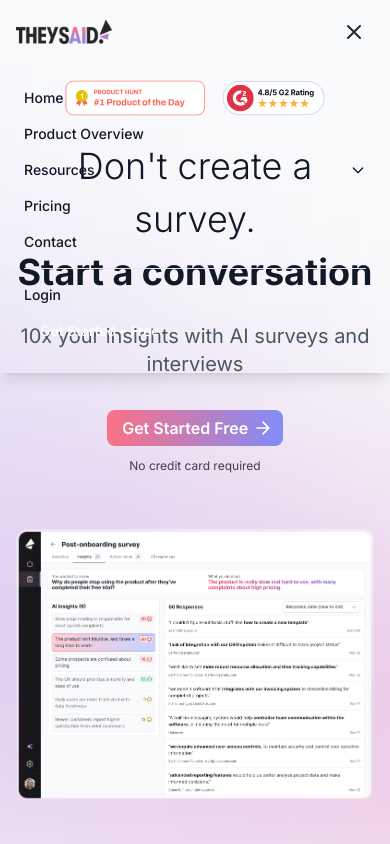
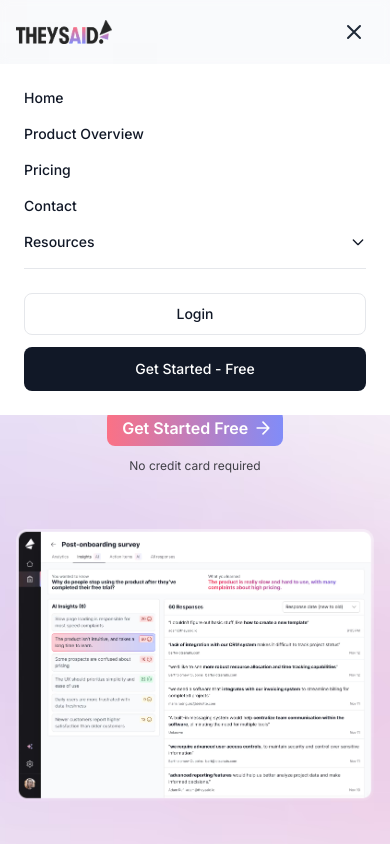
Before and after one commit to rocker1166/hero_suman, a Next.js app: page / in a window 390 px wide. Both pictures are taken after a click on the button 354 px from the left and 32 px from the top of the page. Shown: the top 844 px of the page. Built offline with nearby package versions, Linux system fonts and the light colour scheme.

Commit message:
Refactor Header component for improved mobile navigation and resource dropdown functionality

```diff
--- a/components/layout/Header.tsx
+++ b/components/layout/Header.tsx
@@ -8,56 +8,85 @@
   className?: string;
 }
 
+const NAV_LINKS = [
+  { href: '/', label: 'Home' },
+  { href: '/product-overview', label: 'Product Overview' },
+  { href: '/pricing', label: 'Pricing' },
+  { href: '/contact', label: 'Contact' },
+];
+
+const RESOURCE_LINKS = [
+  { href: '/blog', label: 'Blog' },
+  { href: '/case-studies', label: 'Case Studies' },
+  { href: '/guides', label: 'Guides' },
+  { href: '/api-docs', label: 'API Documentation' },
+];
+
 export default function Header({ className = '' }: HeaderProps) {
   const [isMenuOpen, setIsMenuOpen] = useState(false);
   const [isResourcesOpen, setIsResourcesOpen] = useState(false);
   const [isMobileResourcesOpen, setIsMobileResourcesOpen] = useState(false);
   const resourcesRef = useRef<HTMLDivElement>(null);
+  const mobileMenuRef = useRef<HTMLDivElement>(null);
 
-  // Close Resources dropdown when clicking outside
+  // Close Resources dropdown on outside click
   useEffect(() => {
-    function handleClickOutside(event: MouseEvent) {
+    const handleClickOutside = (event: MouseEvent) => {
       if (resourcesRef.current && !resourcesRef.current.contains(event.target as Node)) {
         setIsResourcesOpen(false);
       }
-    }
+    };
 
-    document.addEventListener("mousedown", handleClickOutside);
-    return () => {
-      document.removeEventListener("mousedown", handleClickOutside);
-    };
+    document.addEventListener('mousedown', handleClickOutside);
+    return () => document.removeEventListener('mousedown', handleClickOutside);
   }, []);
 
-  // Close mobile menu when resizing to desktop
+  // Close mobile menu on outside click
   useEffect(() => {
-    function handleResize() {
-      if (window.innerWidth >= 768) { // md breakpoint in Tailwind
+    const handleClickOutside = (event: MouseEvent) => {
+      // Check if the click was on the hamburger button (to prevent immediate close)
+      const target = event.target as Node;
+      const hamburgerButton = document.querySelector('button[aria-label="Toggle mobile menu"]');
+      const isHamburgerClick = hamburgerButton?.contains(target);
+
+      if (mobileMenuRef.current &&
+          !mobileMenuRef.current.contains(target) &&
+          !isHamburgerClick &&
+          isMenuOpen) {
         setIsMenuOpen(false);
       }
-    }
+    };
 
-    window.addEventListener("resize", handleResize);
-    return () => {
-      window.removeEventListener("resize", handleResize);
+    document.addEventListener('mousedown', handleClickOutside);
+    return () => document.removeEventListener('mousedown', handleClickOutside);
+  }, [isMenuOpen]);
+
+  // Close mobile menu on desktop resize
+  useEffect(() => {
+    const handleResize = () => {
+      if (window.innerWidth >= 768) setIsMenuOpen(false);
     };
+
+    window.addEventListener('resize', handleResize);
+    return () => window.removeEventListener('resize', handleResize);
   }, []);
 
   return (
-    <header className={`w-full max-w-7xl mx-auto h-16 fixed top-0 left-0 right-0 z-50  backdrop-blur-sm  px-4 sm:px-6 lg:px-8 ${className}`}>
+    <header className={`w-full max-w-7xl mx-auto h-16 fixed top-0 left-0 right-0 z-50 backdrop-blur-sm px-4 sm:px-6 lg:px-8 ${className}`}>
       {/* Logo */}
       <Image
-        className="w-24 sm:w-32 h-6 sm:h-8 absolute left-4 sm:left-[67.55px] top-1/2 transform -translate-y-1/2"
+        className="w-24 sm:w-32 h-6 sm:h-8 absolute left-4 sm:left-[67.55px] top-1/2 -translate-y-1/2"
         src="/logo.png"
         alt="TheySaid Logo"
         width={130}
         height={30}
       />
 
-      {/* Hamburger Menu Button for Small Screens */}
+      {/* Hamburger Menu */}
       <button
-        className="md:hidden absolute right-4 top-1/2 transform -translate-y-1/2 p-2 z-50 rounded-md"
+        className="md:hidden absolute right-4 top-1/2 -translate-y-1/2 p-2 z-50 rounded-md"
         aria-label="Toggle mobile menu"
-        onClick={() => setIsMenuOpen(!isMenuOpen)}
+        onClick={() => setIsMenuOpen((prev) => !prev)}
       >
         <svg className="w-6 h-6 text-gray-800" fill="none" stroke="currentColor" viewBox="0 0 24 24">
           {isMenuOpen ? (
@@ -68,94 +97,89 @@
         </svg>
       </button>
 
-      {/* Navigation Menu - Hidden on mobile, visible on md+ */}
-      <nav className="hidden md:flex absolute left-1/2 top-1/2 transform -translate-x-1/2 -translate-y-1/2 items-center gap-4 lg:gap-8">
-        {/* Home */}
-        <Link href="/" className="text-sm font-medium text-gray-900 hover:text-gray-600 transition-colors whitespace-nowrap">
-          Home
+      {/* Desktop Navigation */}
+      <nav className="hidden md:flex absolute left-1/2 top-1/2 -translate-x-1/2 -translate-y-1/2 items-center gap-4 lg:gap-8">
+        {NAV_LINKS.slice(0, 2).map(({ href, label }) => (
+          <Link
+            key={href}
+            href={href}
+            className="text-sm font-medium text-gray-900 hover:text-gray-600 transition-colors whitespace-nowrap"
+          >
+            {label}
           </Link>
+        ))}
 
-        {/* Product Overview */}
-        <Link href="/product-overview" className="text-sm font-medium text-gray-900 hover:text-gray-600 transition-colors whitespace-nowrap">
-          Product Overview
-        </Link>
-
-        {/* Resources with Dropdown */}
+        {/* Resources Dropdown */}
         <div className="relative cursor-pointer" ref={resourcesRef}>
           <div
             className="flex items-center gap-1 text-sm font-medium text-gray-900 hover:text-gray-600 transition-colors whitespace-nowrap"
-            onClick={() => setIsResourcesOpen(!isResourcesOpen)}
+            onClick={() => setIsResourcesOpen((prev) => !prev)}
           >
             <span>Resources</span>
-            <svg
-              className={`w-4 h-4 transition-transform duration-200 ${isResourcesOpen ? 'rotate-180' : ''}`}
-              fill="none"
-              stroke="currentColor"
-              viewBox="0 0 24 24"
-            >
+            <svg className={`w-4 h-4 transition-transform ${isResourcesOpen ? 'rotate-180' : ''}`} fill="none" stroke="currentColor" viewBox="0 0 24 24">
               <path strokeLinecap="round" strokeLinejoin="round" strokeWidth={2} d="M19 9l-7 7-7-7" />
             </svg>
           </div>
 
-          {/* Resources Dropdown Menu */}
           {isResourcesOpen && (
             <div className="absolute top-full left-0 mt-1 backdrop-blur-md shadow-lg rounded-md py-2 w-48 z-50">
-              <Link href="/blog" className="block px-4 py-2 text-sm text-gray-800 hover:bg-gray-100">
-                Blog
+              {RESOURCE_LINKS.map(({ href, label }) => (
+                <Link key={href} href={href} className="block px-4 py-2 text-sm text-gray-800 hover:bg-gray-100">
+                  {label}
                 </Link>
-              <Link href="/case-studies" className="block px-4 py-2 text-sm text-gray-800 hover:bg-gray-100">
-                Case Studies
-              </Link>
-              <Link href="/guides" className="block px-4 py-2 text-sm text-gray-800 hover:bg-gray-100">
-                Guides
-              </Link>
-              <Link href="/api-docs" className="block px-4 py-2 text-sm text-gray-800 hover:bg-gray-100">
-                API Documentation
-              </Link>
+              ))}
             </div>
           )}
         </div>
 
-        {/* Pricing */}
-        <Link href="/pricing" className="text-sm font-medium text-gray-900 hover:text-gray-600 transition-colors whitespace-nowrap">
-          Pricing
+        {NAV_LINKS.slice(2).map(({ href, label }) => (
+          <Link
+            key={href}
+            href={href}
+            className="text-sm font-medium text-gray-900 hover:text-gray-600 transition-colors whitespace-nowrap"
+          >
+            {label}
           </Link>
-
-        {/* Contact */}
-        <Link href="/contact" className="text-sm font-medium text-gray-900 hover:text-gray-600 transition-colors whitespace-nowrap">
-          Contact
-        </Link>
+        ))}
       </nav>
 
-      {/* Auth Buttons - Responsive */}
-      <div className="hidden md:flex absolute right-4 lg:right-6 top-1/2 transform -translate-y-1/2 items-center gap-2 lg:gap-3">
-        {/* Login Button */}
-        <Link href="/login" className="w-16 lg:w-20 h-8 lg:h-10 relative outline-gray-200 rounded-md flex items-center justify-center text-xs lg:text-sm font-medium text-zinc-900">
+      {/* Desktop Auth Buttons */}
+      <div className="hidden md:flex absolute right-4 lg:right-6 top-1/2 -translate-y-1/2 items-center gap-2 lg:gap-3">
+        <Link
+          href="/login"
+          className="w-16 lg:w-20 h-8 lg:h-10 outline-gray-200 rounded-md flex items-center justify-center text-xs lg:text-sm font-medium text-zinc-900"
+        >
           Login
         </Link>
-
-        {/* Get Started Button */}
-        <Link href="/get-started" className="w-28 lg:w-40 h-8 lg:h-10 relative rounded-md outline outline-1 outline-offset-[-1px] outline-gray-200 flex items-center justify-center text-xs lg:text-sm font-medium text-zinc-900">
+        <Link
+          href="/get-started"
+          className="w-28 lg:w-40 h-8 lg:h-10 rounded-md outline outline-1 outline-offset-[-1px] outline-gray-200 flex items-center justify-center text-xs lg:text-sm font-medium text-zinc-900"
+        >
           <span className="hidden sm:inline">Get Started - Free</span>
           <span className="sm:hidden">Get Started</span>
         </Link>
       </div>
 
-      {/* Mobile Menu - Hidden by default, can be toggled */}
-      <div className={`md:hidden fixed top-16 left-0 right-0 backdrop-blur-sm   shadow-lg z-40 transition-all duration-300 ease-in-out ${isMenuOpen ? 'opacity-100 translate-y-0' : 'opacity-0 -translate-y-2 pointer-events-none'}`}>
-        <nav className="flex flex-col p-6 space-y-4 max-h-[calc(100vh-4rem)] overflow-y-auto">
-          <Link href="/" className="text-sm font-medium text-gray-900 hover:text-gray-600 transition-colors" onClick={() => setIsMenuOpen(false)}>
-            Home
+      {/* Mobile Navigation */}
+      {isMenuOpen && (
+        <div ref={mobileMenuRef} className="md:hidden fixed top-16 left-0 right-0 bottom-0 z-50 bg-white shadow-lg transition-all duration-300 ease-in-out">
+          <nav className="flex flex-col p-6 space-y-4 max-h-[calc(100vh-4rem)] overflow-y-auto bg-white">
+            {NAV_LINKS.map(({ href, label }) => (
+              <Link
+                key={href}
+                href={href}
+                onClick={() => setIsMenuOpen(false)}
+                className="text-sm font-medium text-gray-900 hover:text-gray-600 transition-colors"
+              >
+                {label}
               </Link>
-          <Link href="/product-overview" className="text-sm font-medium text-gray-900 hover:text-gray-600 transition-colors" onClick={() => setIsMenuOpen(false)}>
-            Product Overview
-          </Link>
+            ))}
 
             {/* Mobile Resources Dropdown */}
             <div className="text-sm font-medium text-gray-900">
-            <div
-              className="flex items-center justify-between cursor-pointer"
-              onClick={() => setIsMobileResourcesOpen(!isMobileResourcesOpen)}
+              <button
+                className="flex items-center justify-between w-full"
+                onClick={() => setIsMobileResourcesOpen((prev) => !prev)}
               >
                 <span>Resources</span>
                 <svg
@@ -166,46 +190,44 @@
                 >
                   <path strokeLinecap="round" strokeLinejoin="round" strokeWidth={2} d="M19 9l-7 7-7-7" />
                 </svg>
-            </div>
+              </button>
 
               {isMobileResourcesOpen && (
-              <div className="pl-4 mt-2 space-y-2 border-l border-gray-200">
-                <Link href="/blog" className="block py-1 text-sm text-gray-700 hover:text-gray-900" onClick={() => setIsMenuOpen(false)}>
-                  Blog
+                <div className="pl-4 mt-2 space-y-2 border-l border-gray-200 bg-white">
+                  {RESOURCE_LINKS.map(({ href, label }) => (
+                    <Link
+                      key={href}
+                      href={href}
+                      onClick={() => setIsMenuOpen(false)}
+                      className="block py-1 text-sm text-gray-800 hover:text-gray-900"
+                    >
+                      {label}
                     </Link>
-                <Link href="/case-studies" className="block py-1 text-sm text-gray-700 hover:text-gray-900" onClick={() => setIsMenuOpen(false)}>
-                  Case Studies
-                </Link>
-                <Link href="/guides" className="block py-1 text-sm text-gray-700 hover:text-gray-900" onClick={() => setIsMenuOpen(false)}>
-                  Guides
-                </Link>
-                <Link href="/api-docs" className="block py-1 text-sm text-gray-700 hover:text-gray-900" onClick={() => setIsMenuOpen(false)}>
-                  API Documentation
-                </Link>
+                  ))}
                 </div>
               )}
             </div>
 
-          <Link href="/pricing" className="text-sm font-medium text-gray-900 hover:text-gray-600 transition-colors" onClick={() => setIsMenuOpen(false)}>
-            Pricing
-          </Link>
-          <Link href="/contact" className="text-sm font-medium text-gray-900 hover:text-gray-600 transition-colors" onClick={() => setIsMenuOpen(false)}>
-            Contact
-          </Link>
-          <div className="flex flex-col space-y-2 pt-4 border-t border-gray-200">
-            <Link href="/login" className="text-sm font-medium text-gray-900 hover:text-gray-600 transition-colors" onClick={() => setIsMenuOpen(false)}>
+            {/* Mobile Auth */}
+            <div className="flex flex-col space-y-3 pt-6 mt-2 border-t border-gray-200">
+              <Link
+                href="/login"
+                onClick={() => setIsMenuOpen(false)}
+                className="text-sm font-medium text-gray-900 hover:text-gray-600 transition-colors flex items-center justify-center py-2.5 border border-gray-200 rounded-lg"
+              >
                 Login
               </Link>
               <Link
                 href="/get-started"
-              className=" text-white text-sm font-medium px-4 py-2 rounded-md hover:opacity-90 transition-opacity"
                 onClick={() => setIsMenuOpen(false)}
+                className="bg-gray-900 text-white text-center text-sm font-medium px-5 py-3 rounded-lg hover:bg-black transition-colors flex items-center justify-center"
               >
                 Get Started - Free
               </Link>
             </div>
           </nav>
         </div>
+      )}
     </header>
   );
 }
```
Lines whose indentation alone changed are shown as unchanged.
